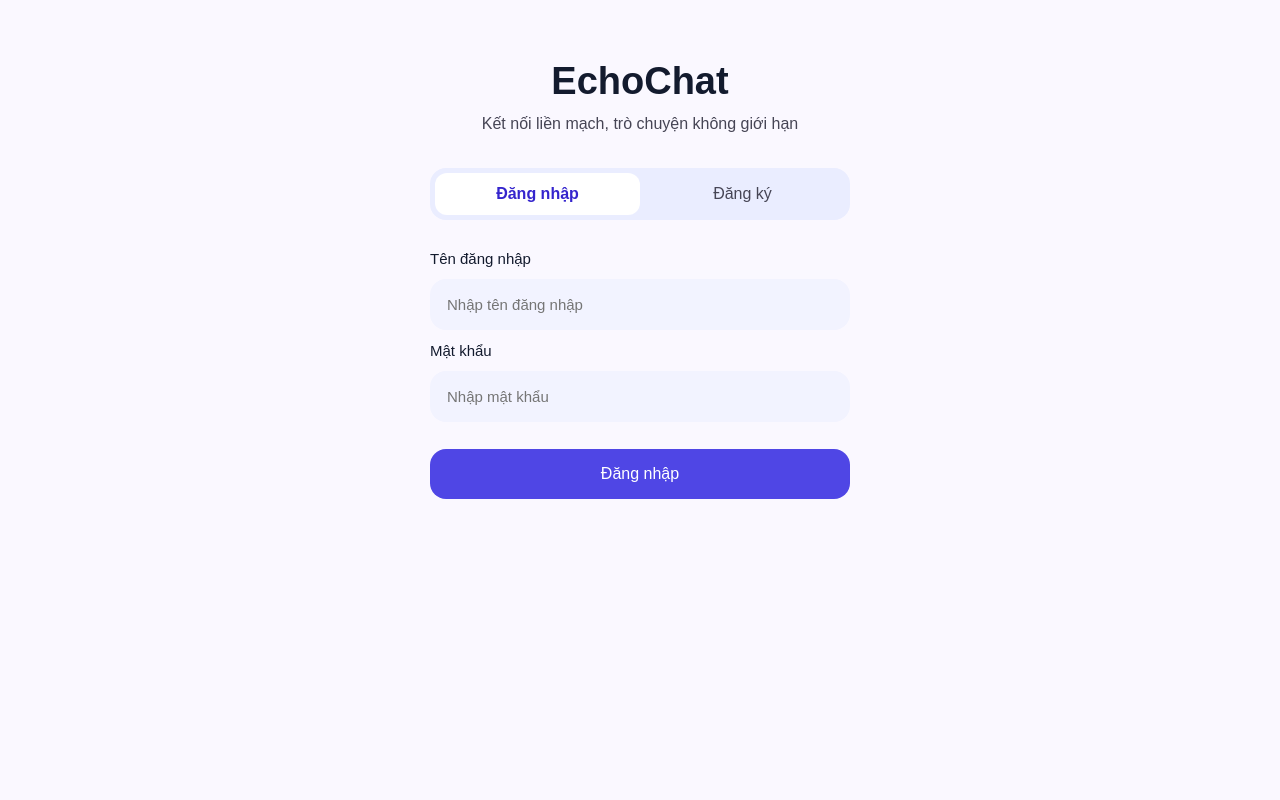
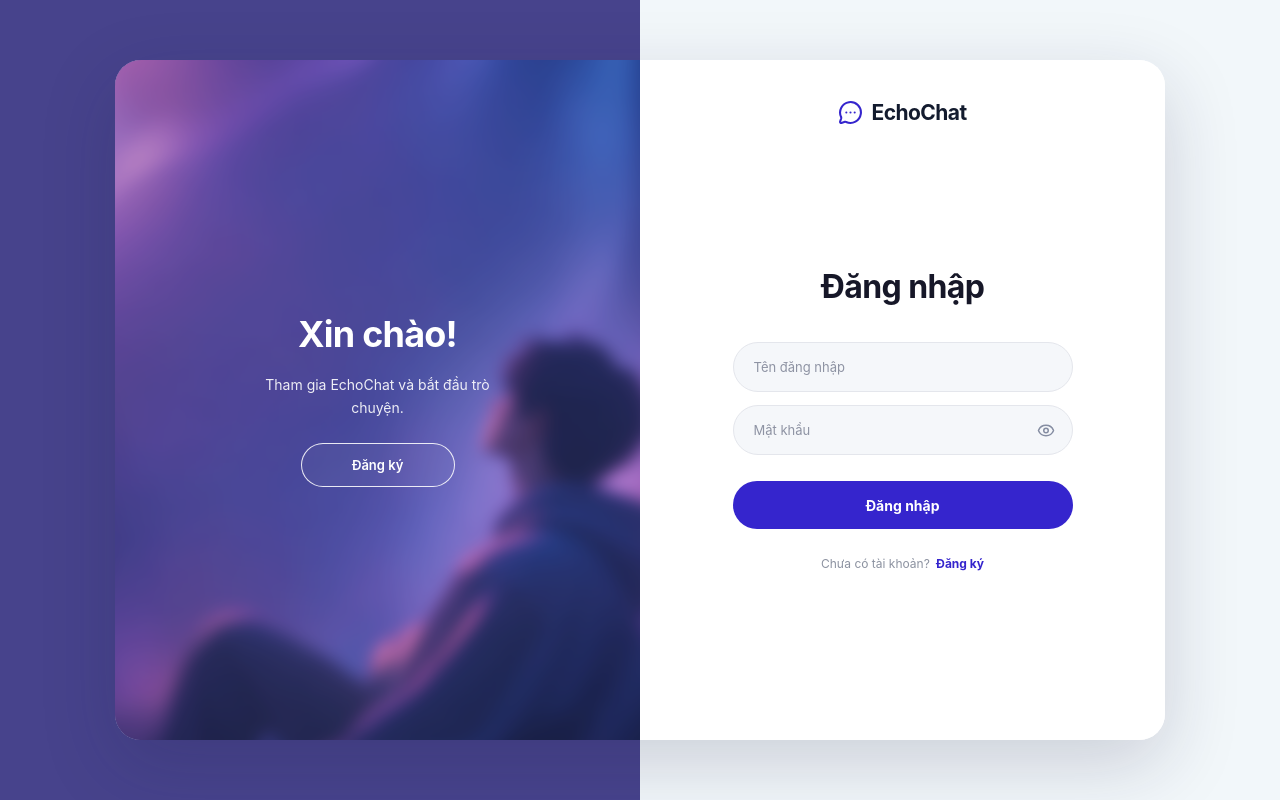
Before and after one commit to hlmloc/LTFE_ChatApp, a React (Vite) app: page / in a window 1280 px wide. Built offline with nearby package versions, Linux system fonts and the light colour scheme.

Commit message:
update auth ui

```diff
--- a/src/components/auth/Auth.css
+++ b/src/components/auth/Auth.css
@@ -1,93 +1,333 @@
 .auth-page {
+    --auth-primary: var(--chat-primary, #3525cd);
+    --auth-ink: var(--chat-text, #131b2e);
+    min-height: 100vh;
+    min-height: 100dvh;
+    display: grid;
+    place-items: center;
+    padding: clamp(18px, 4vw, 46px);
+    background: linear-gradient(90deg, #47438c 0 50%, #f2f7fa 50% 100%);
+    color: var(--auth-ink);
+}
+
+.auth-page .auth-shell {
+    display: grid;
+    grid-template-columns: 1fr 1fr;
+    width: min(1050px, 100%);
+    min-height: min(680px, calc(100dvh - 92px));
+    overflow: hidden;
+    border-radius: 26px;
+    box-shadow: 0 24px 75px rgba(30, 27, 64, 0.18);
+    background: #fff;
+}
+
+.auth-page .auth-story {
+    position: relative;
+    display: grid;
+    place-items: center;
+    isolation: isolate;
+    overflow: hidden;
+    min-height: 580px;
+    padding: 48px;
+    color: #fff;
+    background: #3f458a;
+}
+
+.auth-page .auth-story::before {
+    content: "";
+    position: absolute;
+    z-index: -2;
+    inset: -22px;
+    background: url("../../assets/auth-blur.png") center / cover no-repeat;
+    filter: blur(6px);
+    transform: scale(1.04);
+}
+
+.auth-page .auth-story::after {
+    content: "";
+    position: absolute;
+    z-index: -1;
+    inset: 0;
+    background: rgba(22, 24, 64, 0.22);
+}
+
+.auth-page .auth-story__content {
     width: 100%;
-    min-height: 100vh;
-    padding: 60px 20px;
-    box-sizing: border-box;
-    background: #faf8ff;
-    font-family: Arial, sans-serif;
-    color: #131b2e;
+    max-width: 340px;
+    text-align: center;
+}
+
+.auth-page .auth-story__content h2 {
+    margin: 0 0 16px;
+    color: #fff;
+    font-size: clamp(28px, 3vw, 36px);
+    font-weight: 700;
+    line-height: 1.2;
+    letter-spacing: -0.8px;
+}
+
+.auth-page .auth-story__content p {
+    max-width: 255px;
+    margin: 0 auto;
+    color: rgba(255, 255, 255, 0.9);
+    font-size: 14px;
+    line-height: 1.65;
+}
+
+.auth-page .auth-story__button {
+    min-width: 154px;
+    height: 44px;
+    margin-top: 24px;
+    padding: 0 24px;
+    border: 1.5px solid rgba(255, 255, 255, 0.88);
+    border-radius: 999px;
+    background: rgba(255, 255, 255, 0.04);
+    color: #fff;
+    font-size: 13px;
+    font-weight: 600;
+    cursor: pointer;
+    transition: background-color 180ms ease;
+}
+
+.auth-page .auth-story__button:hover {
+    background: rgba(255, 255, 255, 0.17);
+}
+
+.auth-page .auth-main {
+    display: flex;
+    flex-direction: column;
+    align-items: center;
+    min-width: 0;
+    padding: 40px clamp(25px, 5vw, 65px);
+    background: #fff;
+}
+
+.auth-page .auth-brand {
+    display: flex;
+    align-items: center;
+    justify-content: center;
+    gap: 8px;
+    color: var(--auth-ink);
+    font-size: 21px;
+    font-weight: 750;
+    letter-spacing: -0.55px;
+}
+
+.auth-page .auth-brand svg {
+    color: var(--auth-primary);
+}
+
+.auth-page .auth-main__content {
+    width: 100%;
+    max-width: 340px;
+    margin: auto 0;
+    padding: 40px 0 24px;
+    text-align: center;
+}
+
+.auth-page .auth-main__content h1 {
+    margin: 0 0 36px;
+    color: #161728;
+    font-size: clamp(26px, 2.6vw, 32px);
+    font-weight: 700;
+    line-height: 1.2;
+    letter-spacing: -0.6px;
+}
+
+.auth-page .auth-form {
+    display: flex;
+    flex-direction: column;
+    gap: 13px;
+    width: 100%;
+}
+
+.auth-page .auth-sr-only {
+    position: absolute;
+    width: 1px;
+    height: 1px;
+    margin: -1px;
+    padding: 0;
+    border: 0;
+    overflow: hidden;
+    clip: rect(0, 0, 0, 0);
+    white-space: nowrap;
+}
+
+.auth-page .auth-field {
+    position: relative;
+    width: 100%;
+}
+
+.auth-page .auth-field input {
+    display: block;
+    width: 100%;
+    height: 50px;
+    padding: 0 20px;
+    border: 1px solid #e4e6ec;
+    border-radius: 999px;
+    outline: none;
+    background: #f5f7fa;
+    color: #1b1e35;
+    font: inherit;
+    font-size: 13px;
+    transition: border-color 160ms ease, background-color 160ms ease, box-shadow 160ms ease;
+}
+
+.auth-page .auth-field--password input {
+    padding-right: 54px;
+}
+
+.auth-page .auth-field input::placeholder {
+    color: #8e93a3;
+    opacity: 1;
+}
+
+.auth-page .auth-field input:focus {
+    border-color: #786ee5;
+    background: #fff;
+    box-shadow: 0 0 0 3px rgba(68, 55, 198, 0.1);
+}
+
+.auth-page .auth-field input:disabled {
+    opacity: 0.65;
+    cursor: not-allowed;
+}
+
+.auth-page .auth-field__toggle {
+    position: absolute;
+    top: 50%;
+    right: 9px;
+    display: grid;
+    place-items: center;
+    width: 35px;
+    height: 35px;
+    padding: 0;
+    transform: translateY(-50%);
+    border: 0;
+    border-radius: 50%;
+    background: transparent;
+    color: #858da2;
+    cursor: pointer;
+}
+
+.auth-page .auth-field__toggle:hover {
+    background: #ebeafc;
+    color: var(--auth-primary);
+}
+
+.auth-page .auth-submit {
+    width: 100%;
+    min-height: 48px;
+    margin-top: 13px;
+    padding: 11px 20px;
+    border: 0;
+    border-radius: 999px;
+    background: var(--auth-primary);
+    color: #fff;
+    font: inherit;
+    font-size: 14px;
+    font-weight: 650;
+    cursor: pointer;
+    transition: background-color 160ms ease;
+}
+
+.auth-page .auth-submit:hover:not(:disabled) {
+    background: #4b3bd7;
+}
+
+.auth-page .auth-submit:disabled {
+    opacity: 0.65;
+    cursor: wait;
+}
+
+.auth-page .auth-main__switch {
+    margin: 25px 0 0;
+    color: #8c92a0;
+    font-size: 12px;
+    line-height: 1.6;
+}
+
+.auth-page .auth-main__switch button {
+    margin-left: 6px;
+    padding: 0;
+    border: 0;
+    background: transparent;
+    color: var(--auth-primary);
+    font: inherit;
+    font-weight: 700;
+    cursor: pointer;
+}
+
+.auth-page .auth-main__switch button:hover {
+    text-decoration: underline;
+}
+
+.auth-page .form-error,
+.auth-page .form-success {
+    margin: 0;
+    padding: 10px 12px;
+    border-radius: 12px;
+    font-size: 12px;
+    line-height: 1.5;
     text-align: left;
 }
 
-.login-container {
-    max-width: 420px;
-    margin: auto;
+.auth-page .form-error {
+    background: #fff1f3;
+    color: #b42336;
 }
 
-.login-container h1 {
-    text-align: center;
-    font-size: 38px;
-    color: #131b2e;
-    margin: 0 0 12px;
+.auth-page .form-success {
+    background: #effaf2;
+    color: #1d7542;
 }
 
-.login-container p {
-    text-align: center;
-    color: #464555;
-    margin-bottom: 35px;
+.auth-page button:focus-visible {
+    outline: 3px solid #b4aafc;
+    outline-offset: 3px;
 }
 
-.auth-tabs {
-    display: flex;
-    padding: 5px;
-    margin-bottom: 30px;
-    border-radius: 16px;
-    background: #eaedff;
+@media (max-width: 760px) {
+    .auth-page {
+        padding: 16px;
+        background: #f1f2fa;
     }
 
-.auth-tabs button {
-    flex: 1;
-    padding: 12px;
-    border: none;
-    border-radius: 12px;
-    background: transparent;
-    font-size: 16px;
-    color: #464555;
+    .auth-page .auth-shell {
+        grid-template-columns: 1fr;
+        width: min(480px, 100%);
+        min-height: min(680px, calc(100dvh - 32px));
+        border-radius: 24px;
     }
 
-.auth-tabs .active {
-    background: white;
-    color: #3525cd;
-    font-weight: bold;
+    .auth-page .auth-story {
+        display: none;
     }
 
-.login-form {
-    display: flex;
-    flex-direction: column;
-    gap: 12px;
+    .auth-page .auth-main {
+        min-height: min(680px, calc(100dvh - 32px));
+        padding: 36px clamp(24px, 6vw, 45px);
     }
 
-.login-form label {
-    font-size: 15px;
+    .auth-page .auth-main__content {
+        padding: 38px 0;
+    }
 }
 
-.login-form input {
-    padding: 17px;
-    border: none;
-    border-radius: 16px;
-    background: #f2f3ff;
-    color: #131b2e;
-    font-size: 15px;
+@media (max-width: 380px) {
+    .auth-page {
+        padding: 10px;
     }
 
-.login-form .login-btn {
-    margin-top: 15px;
-    padding: 16px;
-    border: none;
-    border-radius: 16px;
-    background: #4f46e5;
-    color: white;
-    font-size: 16px;
-    cursor: pointer;
-}
-.form-error {
-    color: #d32f2f !important;
-    font-size: 13px;
-    margin: 0 !important;
+    .auth-page .auth-shell {
+        border-radius: 18px;
     }
 
-.form-success {
-    color: #237a48 !important;
-    font-size: 13px;
-    margin: 0 !important;
+    .auth-page .auth-main {
+        padding: 28px 21px;
     }
+
+    .auth-page .auth-main__content h1 {
+        margin-bottom: 28px;
+    }
+}
--- a/src/components/auth/Login.tsx
+++ b/src/components/auth/Login.tsx
@@ -1,16 +1,19 @@
-import { useState } from "react";
+import { useState, type FormEvent } from "react";
 import { useNavigate } from "react-router-dom";
+import { Eye, EyeOff } from "lucide-react";
 import { authService } from "../../services/AuthService";
 import { authSessionManager } from "../../services/AuthSessionManager";
 
 function Login() {
     const [username, setUsername] = useState("");
     const [password, setPassword] = useState("");
+    const [showPassword, setShowPassword] = useState(false);
     const [error, setError] = useState("");
     const [isLoading, setIsLoading] = useState(false);
     const navigate = useNavigate();
 
-    async function checkLogin() {
+    async function checkLogin(event: FormEvent<HTMLFormElement>) {
+        event.preventDefault();
         if (isLoading) return;
         setError("");
 
@@ -44,31 +47,53 @@ function Login() {
     }
 
     return (
-        <div className="login-form">
-            <label>Tên đăng nhập</label>
+        <form className="auth-form" onSubmit={checkLogin} noValidate>
+            <div className="auth-field">
+                <label className="auth-sr-only" htmlFor="login-username">Tên đăng nhập</label>
                 <input
+                    id="login-username"
+                    name="username"
                     type="text"
-                placeholder="Nhập tên đăng nhập"
+                    autoComplete="username"
+                    placeholder="Tên đăng nhập"
                     value={username}
-                onChange={(e) => setUsername(e.target.value)}
+                    onChange={(event) => setUsername(event.target.value)}
+                    disabled={isLoading}
+                    required
                 />
-            <label>Mật khẩu</label>
+            </div>
+
+            <div className="auth-field auth-field--password">
+                <label className="auth-sr-only" htmlFor="login-password">Mật khẩu</label>
                 <input
-                type="password"
-                placeholder="Nhập mật khẩu"
+                    id="login-password"
+                    name="password"
+                    type={showPassword ? "text" : "password"}
+                    autoComplete="current-password"
+                    placeholder="Mật khẩu"
                     value={password}
-                onChange={(e) => setPassword(e.target.value)}
+                    onChange={(event) => setPassword(event.target.value)}
+                    disabled={isLoading}
+                    required
                 />
-            {error && <p className="form-error">{error}</p>}
                 <button
-                className="login-btn"
+                    className="auth-field__toggle"
                     type="button"
-                onClick={checkLogin}
+                    aria-label={showPassword ? "Ẩn mật khẩu" : "Hiện mật khẩu"}
+                    aria-pressed={showPassword}
+                    onClick={() => setShowPassword(!showPassword)}
                     disabled={isLoading}
                 >
+                    {showPassword ? <EyeOff size={18} /> : <Eye size={18} />}
+                </button>
+            </div>
+
+            {error && <p className="form-error" role="alert">{error}</p>}
+
+            <button className="auth-submit" type="submit" disabled={isLoading}>
                 {isLoading ? "Đang đăng nhập..." : "Đăng nhập"}
             </button>
-        </div>
+        </form>
     );
 }
 
--- a/src/components/auth/Register.tsx
+++ b/src/components/auth/Register.tsx
@@ -1,112 +1,144 @@
-import { useState } from 'react'
-import { authService } from '../../services/AuthService'
+import { useState, type FormEvent } from "react";
+import { Eye, EyeOff } from "lucide-react";
+import { authService } from "../../services/AuthService";
 
 function Register() {
-    const [username, setUsername] = useState('')
-    const [password, setPassword] = useState('')
-    const [confirmPassword, setConfirmPassword] = useState('')
+    const [username, setUsername] = useState("");
+    const [password, setPassword] = useState("");
+    const [confirmPassword, setConfirmPassword] = useState("");
+    const [showPassword, setShowPassword] = useState(false);
+    const [showConfirmation, setShowConfirmation] = useState(false);
+    const [error, setError] = useState("");
+    const [message, setMessage] = useState("");
+    const [isLoading, setIsLoading] = useState(false);
 
-    const [error, setError] = useState('')
-    const [message, setMessage] = useState('')
-    const [isLoading, setIsLoading] = useState(false)
-
-    async function checkRegister() {
-        if (isLoading) return
-
-        setError('')
-        setMessage('')
+    async function checkRegister(event: FormEvent<HTMLFormElement>) {
+        event.preventDefault();
+        if (isLoading) return;
+        setError("");
+        setMessage("");
 
         if (!username.trim()) {
-            setError('Vui lòng nhập tên đăng nhập')
-            return
+            setError("Vui lòng nhập tên đăng nhập");
+            return;
         }
 
-        if (!/^[a-zA-Z0-9_]+$/.test(username)) {
-            setError('Tên đăng nhập chỉ được chứa chữ, số và dấu _')
-            return
+        if (!/^[a-zA-Z0-9_]+$/.test(username.trim())) {
+            setError("Tên đăng nhập chỉ được chứa chữ, số và dấu _");
+            return;
         }
 
         if (!password) {
-            setError('Vui lòng nhập mật khẩu')
-            return
+            setError("Vui lòng nhập mật khẩu");
+            return;
         }
 
         if (password.length < 6) {
-            setError('Mật khẩu phải có ít nhất 6 ký tự')
-            return
+            setError("Mật khẩu phải có ít nhất 6 ký tự");
+            return;
         }
 
         if (!confirmPassword) {
-            setError('Vui lòng xác nhận mật khẩu')
-            return
+            setError("Vui lòng xác nhận mật khẩu");
+            return;
         }
 
         if (password !== confirmPassword) {
-            setError('Mật khẩu xác nhận không khớp')
-            return
+            setError("Mật khẩu xác nhận không khớp");
+            return;
         }
 
-        setIsLoading(true)
+        setIsLoading(true);
 
         try {
-            const result = await authService.register(
-                username.trim(),
-                password
-            )
-
-            setMessage(result)
-            setPassword('')
-            setConfirmPassword('')
+            const result = await authService.register(username.trim(), password);
+            setMessage(result);
+            setPassword("");
+            setConfirmPassword("");
+            setShowPassword(false);
+            setShowConfirmation(false);
         } catch (err) {
-            setError(
-                err instanceof Error
-                    ? err.message
-                    : 'Đã xảy ra lỗi khi đăng ký'
-            )
+            setError(err instanceof Error ? err.message : "Đã xảy ra lỗi khi đăng ký");
         } finally {
-            setIsLoading(false)
+            setIsLoading(false);
         }
     }
 
     return (
-        <div className="login-form">
-            <label>Tên đăng nhập</label>
+        <form className="auth-form" onSubmit={checkRegister} noValidate>
+            <div className="auth-field">
+                <label className="auth-sr-only" htmlFor="register-username">Tên đăng nhập</label>
                 <input
+                    id="register-username"
+                    name="username"
                     type="text"
-                placeholder="Nhập tên đăng nhập"
+                    autoComplete="username"
+                    placeholder="Tên đăng nhập"
                     value={username}
-                onChange={(e) => setUsername(e.target.value)}
+                    onChange={(event) => setUsername(event.target.value)}
+                    disabled={isLoading}
+                    required
                 />
+            </div>
 
-            <label>Mật khẩu</label>
+            <div className="auth-field auth-field--password">
+                <label className="auth-sr-only" htmlFor="register-password">Mật khẩu</label>
                 <input
-                type="password"
-                placeholder="Nhập mật khẩu"
+                    id="register-password"
+                    name="password"
+                    type={showPassword ? "text" : "password"}
+                    autoComplete="new-password"
+                    placeholder="Mật khẩu (ít nhất 6 ký tự)"
                     value={password}
-                onChange={(e) => setPassword(e.target.value)}
+                    onChange={(event) => setPassword(event.target.value)}
+                    disabled={isLoading}
+                    required
                 />
-
-            <label>Xác nhận mật khẩu</label>
-            <input
-                type="password"
-                placeholder="Nhập lại mật khẩu"
-                value={confirmPassword}
-                onChange={(e) => setConfirmPassword(e.target.value)}
-            />
-
-            {error && <p className="form-error">{error}</p>}
-            {message && <p className="form-success">{message}</p>}
-
                 <button
-                className="login-btn"
+                    className="auth-field__toggle"
                     type="button"
-                onClick={checkRegister}
+                    aria-label={showPassword ? "Ẩn mật khẩu" : "Hiện mật khẩu"}
+                    aria-pressed={showPassword}
+                    onClick={() => setShowPassword(!showPassword)}
                     disabled={isLoading}
                 >
-                {isLoading ? 'Đang đăng ký...' : 'Đăng ký'}
+                    {showPassword ? <EyeOff size={18} /> : <Eye size={18} />}
                 </button>
             </div>
-    )
+
+            <div className="auth-field auth-field--password">
+                <label className="auth-sr-only" htmlFor="register-confirm-password">Xác nhận mật khẩu</label>
+                <input
+                    id="register-confirm-password"
+                    name="confirmPassword"
+                    type={showConfirmation ? "text" : "password"}
+                    autoComplete="new-password"
+                    placeholder="Xác nhận mật khẩu"
+                    value={confirmPassword}
+                    onChange={(event) => setConfirmPassword(event.target.value)}
+                    disabled={isLoading}
+                    required
+                />
+                <button
+                    className="auth-field__toggle"
+                    type="button"
+                    aria-label={showConfirmation ? "Ẩn mật khẩu xác nhận" : "Hiện mật khẩu xác nhận"}
+                    aria-pressed={showConfirmation}
+                    onClick={() => setShowConfirmation(!showConfirmation)}
+                    disabled={isLoading}
+                >
+                    {showConfirmation ? <EyeOff size={18} /> : <Eye size={18} />}
+                </button>
+            </div>
+
+            {error && <p className="form-error" role="alert">{error}</p>}
+            {message && <p className="form-success" role="status">{message}</p>}
+
+            <button className="auth-submit" type="submit" disabled={isLoading}>
+                {isLoading ? "Đang đăng ký..." : "Tạo tài khoản"}
+            </button>
+        </form>
+    );
 }
 
-export default Register
+export default Register;
--- a/src/pages/AuthPage.tsx
+++ b/src/pages/AuthPage.tsx
@@ -1,6 +1,7 @@
 import { useState } from "react";
 import { Navigate } from "react-router-dom";
 import { useSelector } from "react-redux";
+import { MessageCircleMore } from "lucide-react";
 import Login from "../components/auth/Login";
 import Register from "../components/auth/Register";
 import type { RootState } from "../store/Store";
@@ -18,29 +19,45 @@ function AuthPage() {
     }
 
     return (
-        <div className="auth-page">
-            <div className="login-container">
-                <h1>EchoChat</h1>
-                <p>Kết nối liền mạch, trò chuyện không giới hạn</p>
-                <div className="auth-tabs">
+        <main className="auth-page">
+            <div className="auth-shell">
+                <section className="auth-story" aria-label="Chuyển đổi đăng nhập và đăng ký">
+                    <div className="auth-story__content">
+                        <h2>{isLogin ? "Xin chào!" : "Chào mừng trở lại!"}</h2>
+                        <p>
+                            {isLogin
+                                ? "Tham gia EchoChat và bắt đầu trò chuyện."
+                                : "Tiếp tục những cuộc trò chuyện của bạn."}
+                        </p>
                         <button
+                            className="auth-story__button"
                             type="button"
-                        className={isLogin ? "active" : ""}
-                        onClick={() => setIsLogin(true)}
+                            onClick={() => setIsLogin(!isLogin)}
                         >
-                        Đăng nhập
-                    </button>
-                    <button
-                        type="button"
-                        className={!isLogin ? "active" : ""}
-                        onClick={() => setIsLogin(false)}
-                    >
-                        Đăng ký
+                            {isLogin ? "Đăng ký" : "Đăng nhập"}
                         </button>
                     </div>
+                </section>
+
+                <section className="auth-main" aria-label={isLogin ? "Đăng nhập" : "Đăng ký"}>
+                    <div className="auth-brand">
+                        <MessageCircleMore size={25} aria-hidden="true" />
+                        <span>EchoChat</span>
+                    </div>
+
+                    <div className="auth-main__content">
+                        <h1>{isLogin ? "Đăng nhập" : "Tạo tài khoản"}</h1>
                         {isLogin ? <Login /> : <Register />}
+                        <p className="auth-main__switch">
+                            {isLogin ? "Chưa có tài khoản?" : "Đã có tài khoản?"}
+                            <button type="button" onClick={() => setIsLogin(!isLogin)}>
+                                {isLogin ? "Đăng ký" : "Đăng nhập"}
+                            </button>
+                        </p>
                     </div>
+                </section>
             </div>
+        </main>
     );
 }
 
```
Also changed, not shown: src/assets/auth-blur.png (added). Lines whose indentation alone changed are shown as unchanged.
